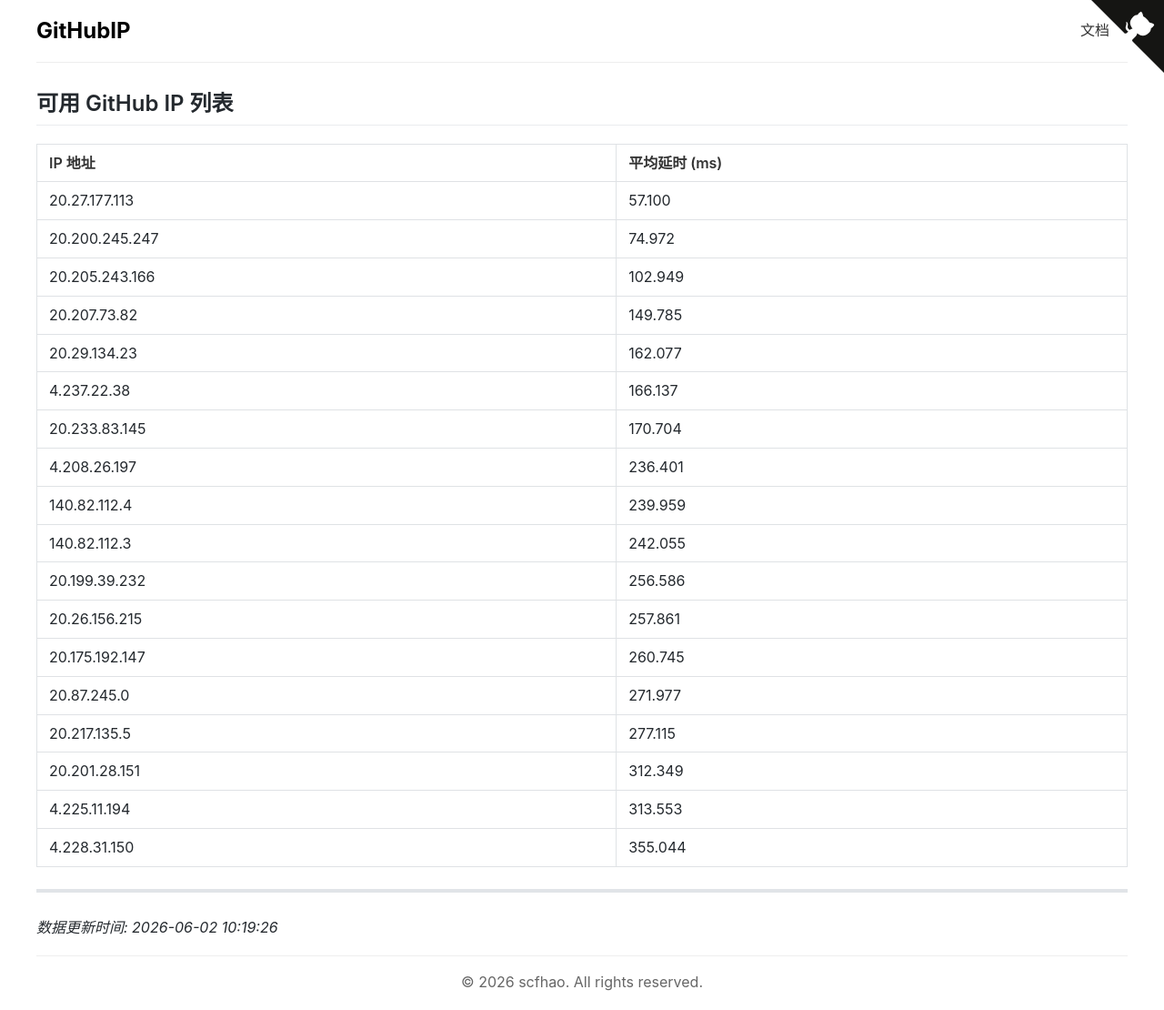
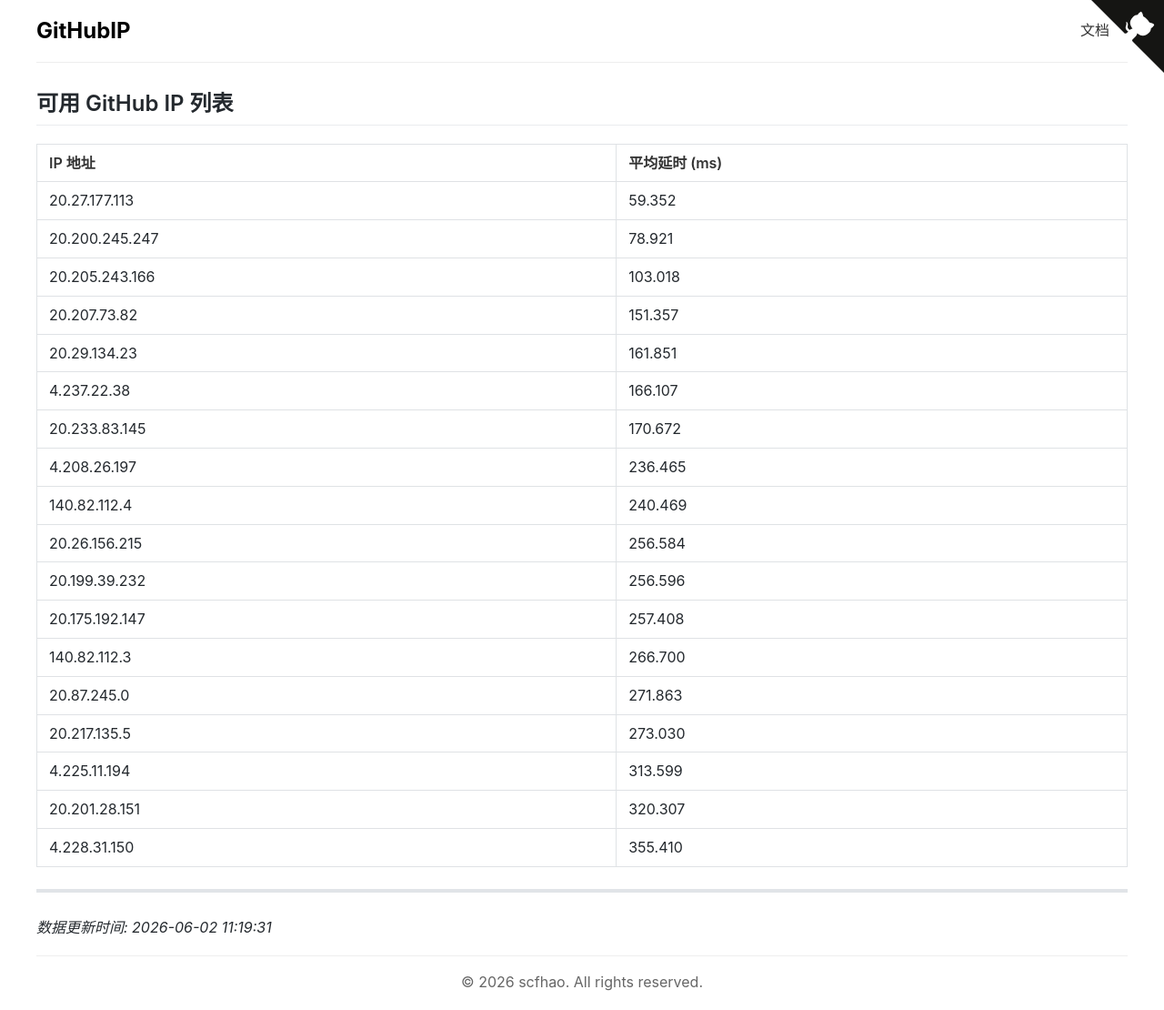
Before and after one commit to scfhao/GitHubIP, a Jekyll site: the page built from index.md, in a window 1280 px wide. Shown: the whole page at 91% size. Built offline with Jekyll 4.4.1, drawn with Linux system fonts in a browser that asks for light colours.

Commit message:
自动脚本执行 - 2026-06-02 11:19:31

```diff
--- a/index.md
+++ b/index.md
@@ -1,32 +1,32 @@
 ---
 layout: home
 title: GitHub IP 列表
-date: 2026-06-02 10:19:26
+date: 2026-06-02 11:19:31
 ---
 
 ## 可用 GitHub IP 列表
 
 | IP 地址 | 平均延时 (ms) |
 |---------|--------------|
-| 20.27.177.113 | 57.100 |
-| 20.200.245.247 | 74.972 |
-| 20.205.243.166 | 102.949 |
-| 20.207.73.82 | 149.785 |
-| 20.29.134.23 | 162.077 |
-| 4.237.22.38 | 166.137 |
-| 20.233.83.145 | 170.704 |
-| 4.208.26.197 | 236.401 |
-| 140.82.112.4 | 239.959 |
-| 140.82.112.3 | 242.055 |
-| 20.199.39.232 | 256.586 |
-| 20.26.156.215 | 257.861 |
-| 20.175.192.147 | 260.745 |
-| 20.87.245.0 | 271.977 |
-| 20.217.135.5 | 277.115 |
-| 20.201.28.151 | 312.349 |
-| 4.225.11.194 | 313.553 |
-| 4.228.31.150 | 355.044 |
+| 20.27.177.113 | 59.352 |
+| 20.200.245.247 | 78.921 |
+| 20.205.243.166 | 103.018 |
+| 20.207.73.82 | 151.357 |
+| 20.29.134.23 | 161.851 |
+| 4.237.22.38 | 166.107 |
+| 20.233.83.145 | 170.672 |
+| 4.208.26.197 | 236.465 |
+| 140.82.112.4 | 240.469 |
+| 20.26.156.215 | 256.584 |
+| 20.199.39.232 | 256.596 |
+| 20.175.192.147 | 257.408 |
+| 140.82.112.3 | 266.700 |
+| 20.87.245.0 | 271.863 |
+| 20.217.135.5 | 273.030 |
+| 4.225.11.194 | 313.599 |
+| 20.201.28.151 | 320.307 |
+| 4.228.31.150 | 355.410 |
 
 ---
 
-*数据更新时间: 2026-06-02 10:19:26*
+*数据更新时间: 2026-06-02 11:19:31*
```
